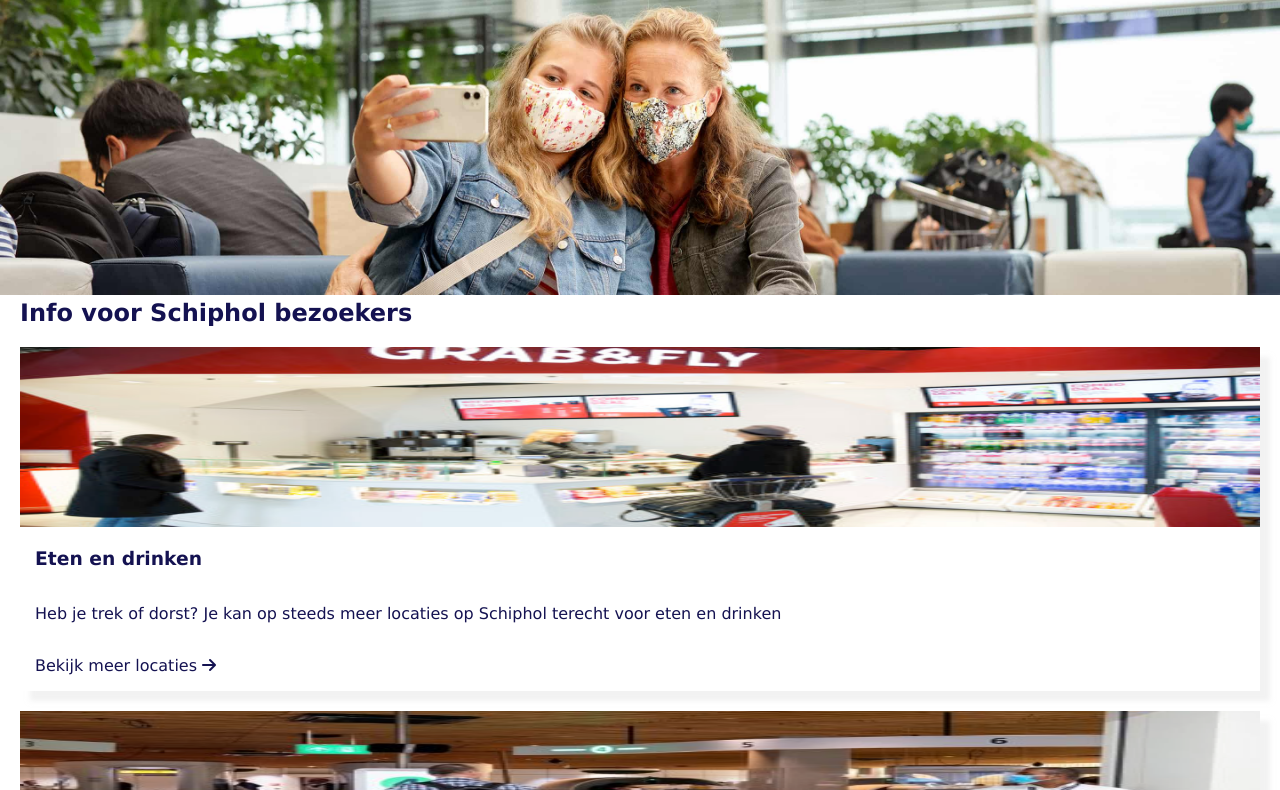
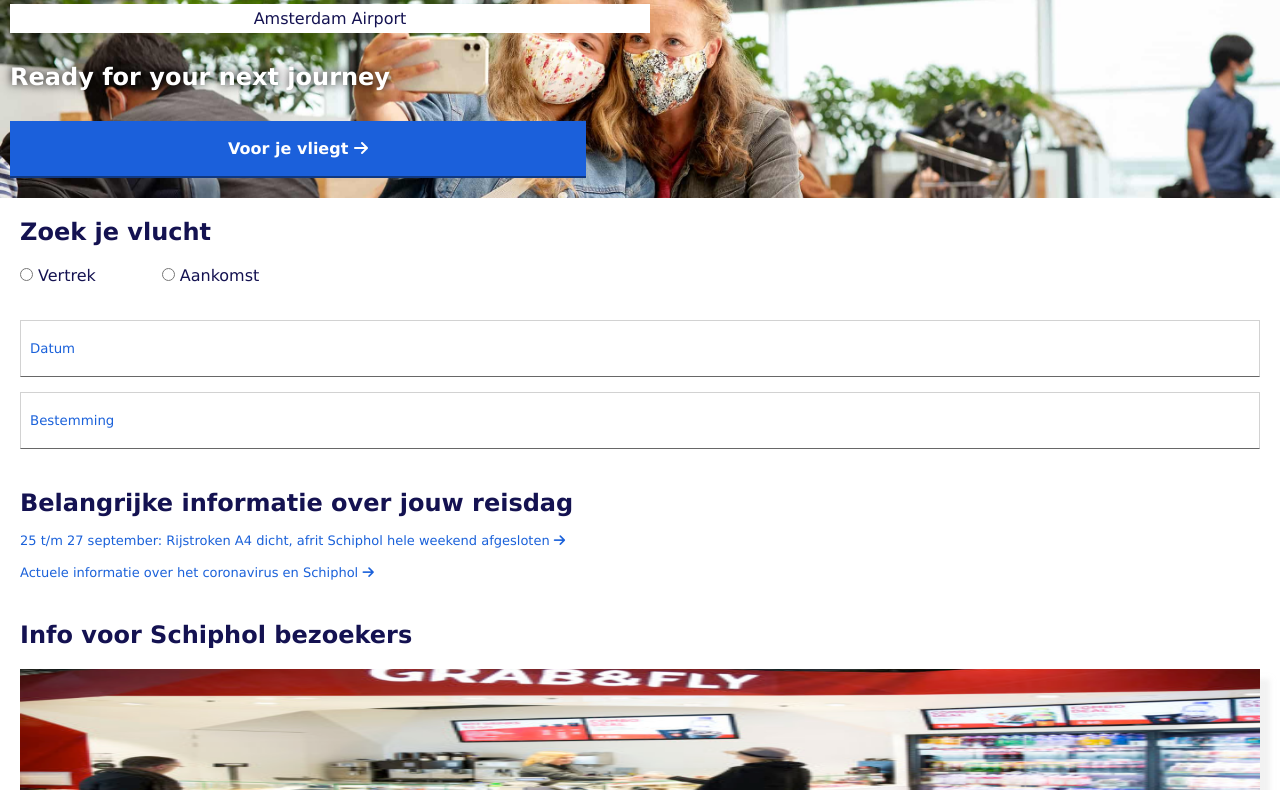
Before and after one commit to muhammet075/FrontendDev, a plain HTML site: page index.html in a window 1280 px wide. Shown: the part 66-856 px from the top of the page. Drawn offline with Linux system fonts and the light colour scheme; a web font is replaced by a local one.

Commit message:
Add files via upload

```diff
--- a/index.html
+++ b/index.html
@@ -21,7 +21,8 @@
 
         <ul>
             <li class="hamburger"><label for="schakel"><i class="fas fa-bars"></i> Menu</label>
-				<input type="checkbox" id="schakel" /></li>
+                <input type="checkbox" id="schakel" />
+            </li>
         </ul>
 
         <img src="images/schiphol_logo.png" />
@@ -36,6 +37,7 @@
 
     </header>
 
+    <section class="leeg"></section>
 
     <div class="hamburger-menu displaynone">
 
@@ -57,33 +59,71 @@
 
     </div>
 
-	<section class="banner">
-		<img src="images/bannerfoto.jpg">
+    <section class="jumbotron">
+
+        <p>Amsterdam Airport</p>
+
+        <h1>Ready for your next journey</h1>
+
+        <a>Voor je vliegt <i class="fas fa-arrow-right"></i></a>
+
     </section>
+
+
+
+    <article class="vluchtgegevens">
+        <h2>Zoek je vlucht</h2>
+
+       <section>
+            <input type="radio" id="vertrek" value="vertrek"><label for="vertrek">Vertrek</label>
+            <input type="radio" id="aankomst" value="aankomst"><label for="aankomst">Aankomst</label>
+        </section>
+
+        <section>
+        <input type="textfield" id="datum" value="Datum">
+        <input type="textfield" id="bestemming" value="Bestemming">
+        </section>
+
+    </article>
+
+
+<article class="informatie">
+    <h2>Belangrijke informatie over jouw reisdag</h2>
+    <a>25 t/m 27 september: Rijstroken A4 dicht, afrit Schiphol hele weekend afgesloten <i class="fas fa-arrow-right"></i></a>
+    <a>Actuele informatie over het coronavirus en Schiphol <i class="fas fa-arrow-right"></i></a>
+</article>
+
+
+
+
+
+
+
+
 
     <article class="informatie-content">
         <h2>Info voor Schiphol bezoekers</h2>
 
         <section>
-<img src="images/info1.png"/>
+            <img src="images/info1.png" />
             <h3>Eten en drinken</h3>
             <p>Heb je trek of dorst? Je kan op steeds meer locaties op Schiphol terecht voor eten en drinken</p>
-<a>Bekijk meer locaties <i class="fas fa-arrow-right"></i></a>
+            <a>Bekijk de locaties <i class="fas fa-arrow-right"></i></a>
         </section>
 
         <section>
-<img src="images/info2.png"/>
-<h3>Eten en drinken</h3>
-<p>Heb je trek of dorst? Je kan op steeds meer locaties op Schiphol terecht voor eten en drinken</p>
-<a>Bekijk meer locaties <i class="fas fa-arrow-right"></i></a>
+            <img src="images/info2.png" />
+            <h3>De meest gestelde vragen</h3>
+            <p>Hier vind je de meest gestelde vragen over het reizen via Schiphol en de corona-maatregelen die nu van kracht zijn.</p>
+            <a>Bekijk de antwoorden <i class="fas fa-arrow-right"></i></a>
         </section>
 
 
         <section>
-<img src="images/info3.png"/>
-<h3>Eten en drinken</h3>
-<p>Heb je trek of dorst? Je kan op steeds meer locaties op Schiphol terecht voor eten en drinken</p>
-<a>Bekijk meer locaties <i class="fas fa-arrow-right"></i></a>
+            <img src="images/info3.png" />
+            <h3>Corona-maatregelen</h3>
+            <p>Van 1,5-meter afstand houden tot je gezondheidsverklaring meenemen: welke corona-maatregelen gelden er op Schiphol?</p>
+            <a>Meer over COVID-19 <i class="fas fa-arrow-right"></i></a>
         </section>
 
 
--- a/styles/style.css
+++ b/styles/style.css
@@ -11,23 +11,29 @@ font-family: "Frutiger";
 src: url("font/Frutiger.tff") format('opentype');;
 }
 
-h1,
-h2, h3,
-p,
-ul,
-ul li,
-a {
+
+h1, h2, h3, p, ul, ul li, a, label, input {
 	font-family: "Frutiger", Verdana;
 	color: #141251;
 }
+
+article{
+    padding: 20px;
+}
+
 
 .displaynone {
 	display: none;
 }
 
 header {
+    position: fixed;
 	display: flex;
+    width: 100%;
+    height: auto;
 	justify-content: space-between;
+    background-color: #ffff;
+    border-bottom: 1px solid #141251;
 }
 
 header img {
@@ -47,14 +53,21 @@ header ul li {
 	margin: auto;
 }
 
+.leeg{
+    display: block;
+    width: 100%;
+    height: 50px;
+}
+
 .banner img {
 	width: 100%;
 }
 
 .hamburger-menu {
-	position: absolute;
+	position: fixed;
 	width: 100%;
 	top: 0;
+    margin-top: 51px;
 	height: 100%;
 	background-color: #ffff;
 }
@@ -65,7 +78,6 @@ header ul li {
 }
 
 .hamburger-menu ul li{
-	font-family: Frutiger;
     font-size: 1.2em;
     padding: 12px 0px;
 }
@@ -79,21 +91,137 @@ header ul li {
 	float: right;
     font-size: 30px;
     padding: 10px;
+    color: #141251;
 }
 
-.informatie-content h2{
-	padding: 0px 20px;
+
+
+
+
+
+
+.jumbotron{
+    display: grid;
+    background: url("../images/bannerfoto.jpg");
+    background-position: center;
+    background-repeat: no-repeat;
+    background-size: cover;
 }
 
+.jumbotron p{
+    display: block;
+    width: 50%;
+    margin: 20px 10px;
+    float: left;
+    padding: 5px 10px;
+    text-align: center;
+    background-color: #ffff;
+}
+
+.jumbotron h1{
+    display: block;
+    width: 65%;
+    margin: 10px 10px;
+    float: left;
+    color: #ffff;
+    text-shadow: 0px 0px 10px #000
+}
+
+.jumbotron a{
+    display: block;
+    width: 45%;
+    padding: 15px 10px;
+    margin: 20px 10px;
+    text-align: center;
+    color: #ffff;
+    font-weight: 800;
+    background-color: #1b60db;
+    border-bottom: 2px solid #103880;
+}
+
+.jumbotron a:hover{
+    background-color: #508fff;
+    transition: 0.3s;
+}
+
+
+
+
+
+
+
+
+
+
+
+.vluchtgegevens{
+    padding: 20px;
+}
+
+.vluchtgegevens section{
+    padding: 20px 0px 0px 0px;
+}
+
+
+.vluchtgegevens label{
+    margin-right: 5%;
+}
+
+.vluchtgegevens input{
+    margin-right: 5px;
+}
+
+.vluchtgegevens ul{
+    list-style-type: none;
+}
+
+.vluchtgegevens ul li{
+    float: left;
+}
+
+
+.vluchtgegevens section:nth-child(3){
+}
+
+.vluchtgegevens section:nth-child(3) input{
+    width: 100%;
+    padding: 20px 9px;
+    border: 1px solid #d2d2d2;
+    border-bottom: 1px solid #676767;
+    color: #1a61da;
+    margin-top: 15px;
+}
+
+
+
+
+
+
+
+.informatie a{
+    display: block;
+    padding: 15px 0px 0px 0px;
+    font-size: 13px;
+    line-height: 17px;
+    color: #1a61da;
+}
+
+
+
+
+
+
+
+
 .informatie-content section{
+  margin: 20px 0px;
   box-shadow: 10px 10px 5px #e6e6e682;
-	margin: 20px;
 }
 
 .informatie-content section:hover{
-	cursor: pointer;
+  cursor: pointer;
   box-shadow: 10px 10px 5px #969696c7;
-	transition: 0.5s;
+  transition: 0.5s;
 
 }
 
```
Lines whose indentation alone changed are shown as unchanged.
